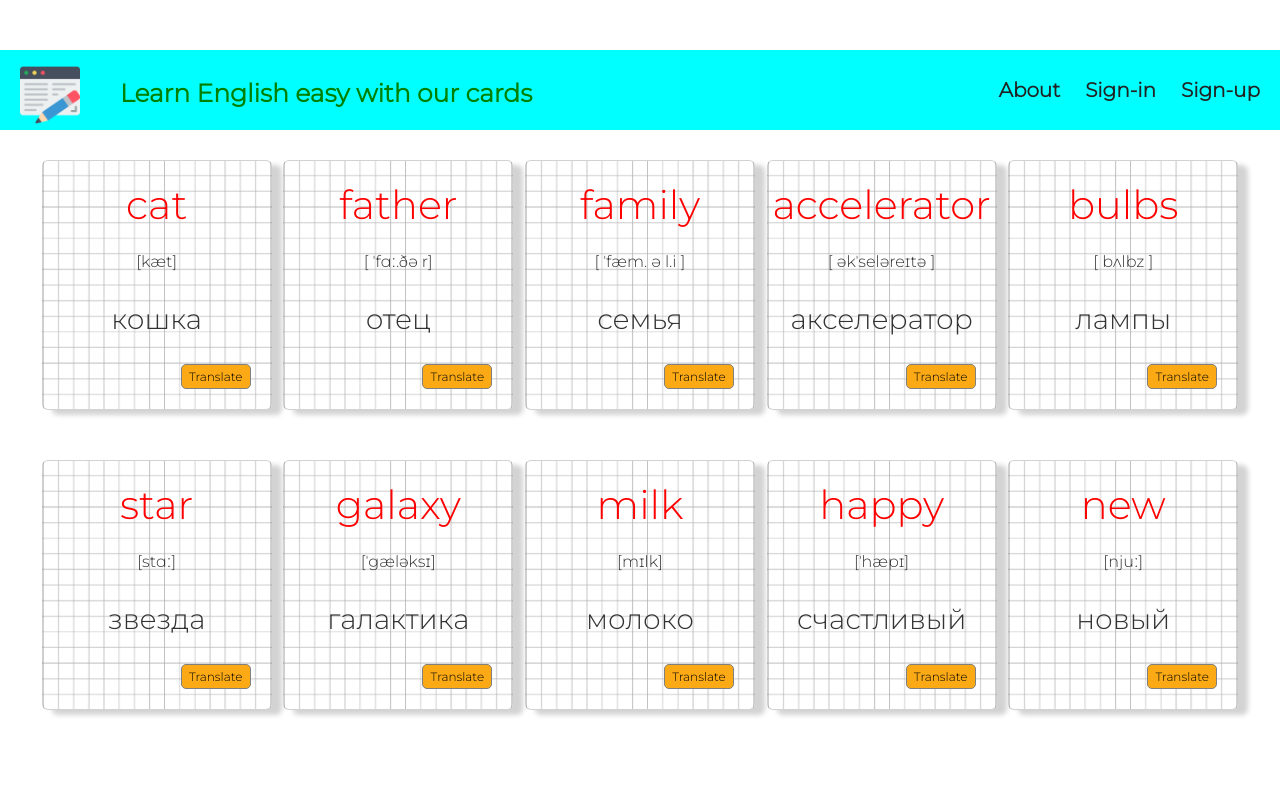
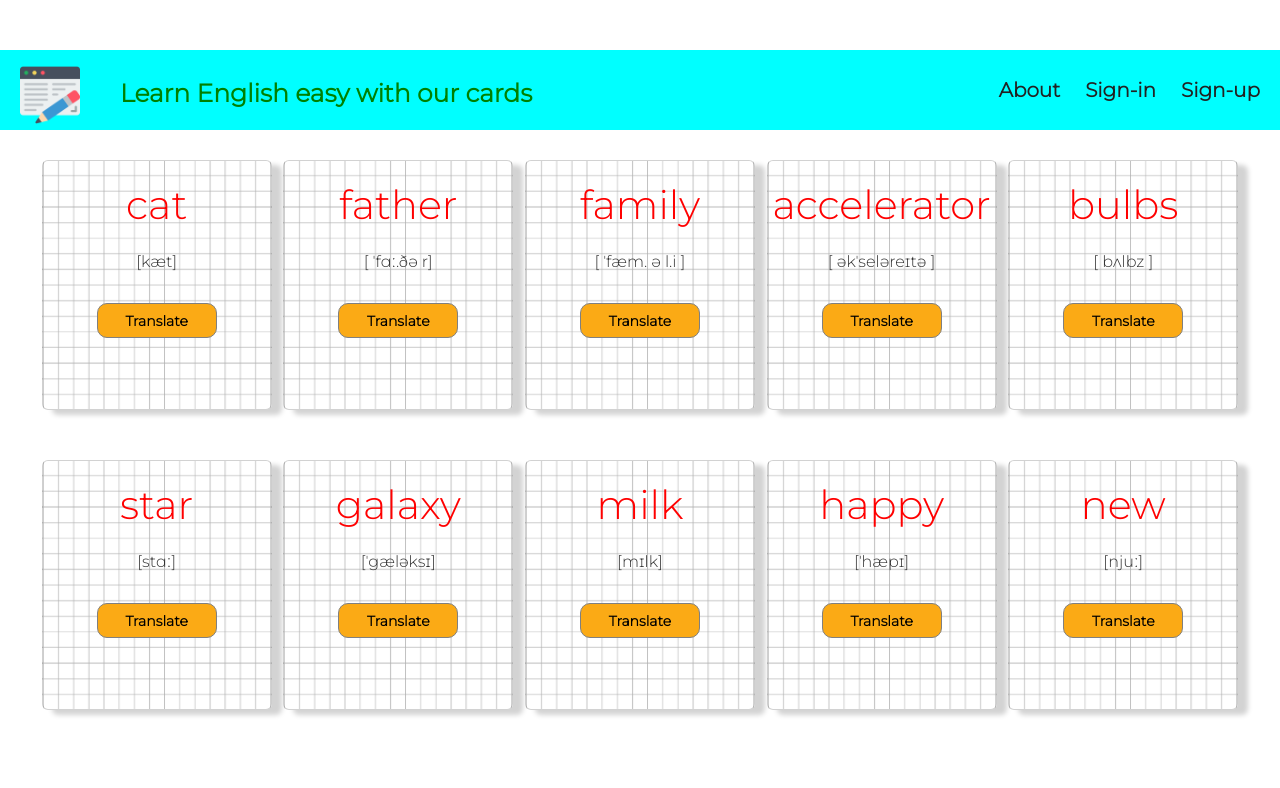
Before and after one commit to emani006/WordProject, a React (Create React App) app in the folder cards/: page / in a window 1280 px wide. Shown: the top 788 px of the page. Built offline with nearby package versions, Linux system fonts and the light colour scheme.

Commit message:
Card.js update: showing word meaning

```diff
--- a/cards/src/App.js
+++ b/cards/src/App.js
@@ -7,7 +7,7 @@ import wordlist from './components/wordlist'
 import Words from "./components/Words"
 // import Table from "./components/Table"
 //import TableOne from "./components/TableOne"
-//import TableTwo from "./components/TableTwo"
+// import TableTwo from "./components/TableTwo"
 import TableInput from "./components/TableInput";
 
 class App extends React.Component {
--- /dev/null
+++ b/cards/src/components/Card.js
@@ -0,0 +1,26 @@
+import React, {useState}  from 'react'
+
+export default function Card(props) {
+    let classname = 'show-mean';
+    let buttonName = 'Translate';
+    let buttonClassName = 'show-button';
+    const [isActive, setActive] = useState(props.isActive);
+
+    const handleClick = () => {
+        setActive (!isActive);
+    };
+
+    if (isActive === true) {
+        classname+='__show';
+        buttonClassName += '__hide';
+    }
+
+        return (
+        <div className='card'>
+            <h1 className='word-english'>{props.word.english}</h1>
+            <p>{props.word.transcription}</p>
+            <h3 className={classname}>{props.word.russian}</h3>
+            <button className={buttonClassName} onClick={handleClick}>{buttonName}</button>
+        </div>
+        )
+}
--- a/cards/src/components/TableInput.js
+++ b/cards/src/components/TableInput.js
@@ -23,11 +23,11 @@ export default function TableInput({item}) {
                 </tr>
             </thead>
             <tbody onClick={handleChange}>
-            {item.map(elem => {
-                if (isActive === true) return <Tinput key={elem.id} isActive={elem.isActive} elem={elem}/>
-                else return <Trow key={elem.id} isActive={elem.isActive} elem={elem}/>
-                }
-            )}
+                {item.map(elem => {
+                        if (isActive === true) return <Tinput key={elem.id} isActive={elem.isActive} elem={elem} handleChange={handleChange}/>
+                        else return <Trow key={elem.id} isActive={elem.isActive} elem={elem} handleChange={handleChange}/>
+                    })}
+                 {/* })} */}
             </tbody>
         </table>
     </div>
--- a/cards/src/components/Word.js
+++ /dev/null
@@ -1,16 +0,0 @@
-import React, { Component } from 'react'
-
-export class Word extends Component {
-    render() {
-        return (
-        <div className='card'>
-            <h1 className='word-english'>{this.props.word.english}</h1>
-            <p>{this.props.word.transcription}</p>
-            <h3>{this.props.word.russian}</h3>
-            <button className='show-mean'>Translate</button>
-        </div>
-        )
-    }
-}
-
-export default Word
--- a/cards/src/components/Words.js
+++ b/cards/src/components/Words.js
@@ -1,5 +1,5 @@
 import React, { Component } from 'react'
-import Word from './Word'
+import Card from './Card'
 
 export class Words extends Component {
     render() {
@@ -7,7 +7,7 @@ export class Words extends Component {
         return (
             <main>
                 {this.props.words.map(el => (
-                    <Word key={el.id} word={el} />
+                    <Card key={el.id} word={el} />
                 ))}
             </main>
         )
--- a/cards/src/styles/card.css
+++ b/cards/src/styles/card.css
@@ -106,15 +106,17 @@ main h3, main p {
   color:#333;
 }
 
-main .show-mean{
-  position: absolute;
-  width: 70px;
-  height: 25px;
+main .show-button{
+  /* position: absolute;
   right: 20px;
-  bottom: 20px;
-  font-size: 12px;
+  bottom: 20px; */
+  margin: 0 auto;
+  width: 120px;
+  height: 35px;
+  font-size: 14px;
+  font-weight: bold;
   background: rgb(251, 170, 21);
-  border-radius: 5px;
+  border-radius: 10px;
   text-align: center;
   line-height: 20px;
   border: 1px solid grey;
@@ -122,9 +124,27 @@ main .show-mean{
   /* box-shadow: 10px 5px 5px lightgrey; */
 }
 
-main .show-mean:hover{
+main .show-button:hover{
   box-shadow: 0 15px 20px rgba(103, 104, 104, 0.4);
   transform: scale(1.2) translateY(-2px);
+}
+
+main .show-button__hide{
+  background: rgb(251, 170, 21, 0);
+  border: none;
+  position: absolute;
+  right: 80px;
+  bottom: 63px;
+  width: 100px;
+  color: rgb(255, 255, 255, 0);
+}
+
+main .show-mean{
+  display: none;
+}
+
+main .show-mean__show{
+  display:inline-flexbox;
 }
 
 .word-english {
```
